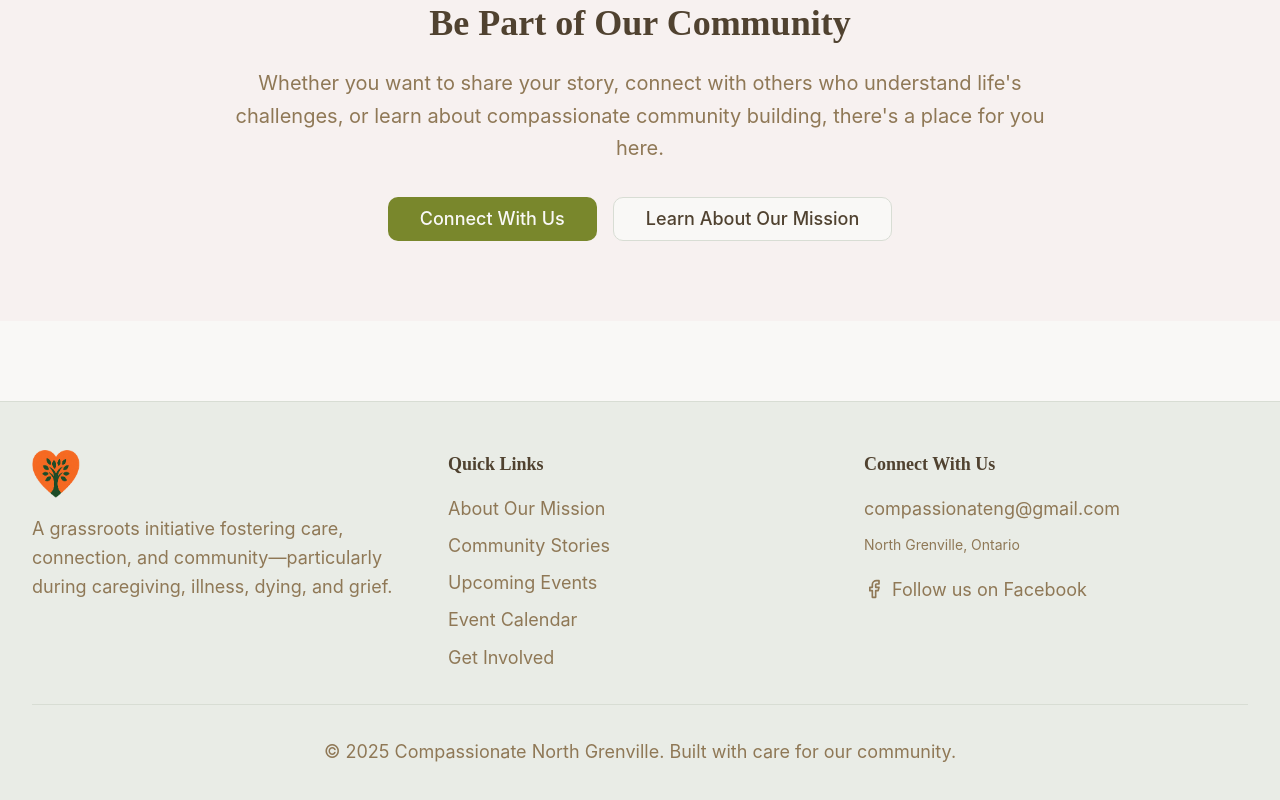
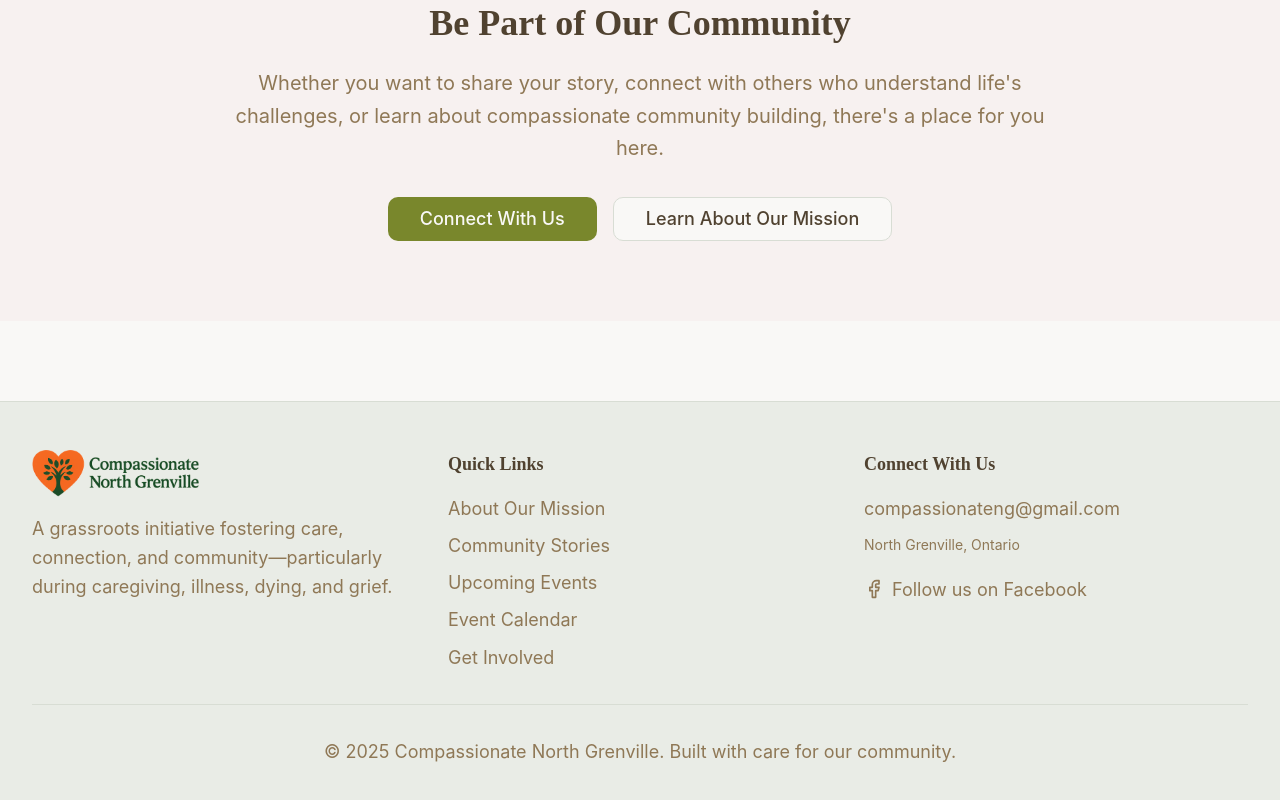
Before and after one commit to brianlapp/caring-north-stories-hub, a React (Vite) app: page / in a window 1280 px wide. Shown: the part 2790-3590 px from the top of the page. Built offline with nearby package versions, Linux system fonts and the light colour scheme.

Commit message:
Replace footer icon with full logo
Replaced the icon in the footer with the full logo image, matching the navigation bar.

```diff
--- a/src/components/Footer.tsx
+++ b/src/components/Footer.tsx
@@ -1,3 +1,4 @@
+
 import React from 'react';
 import { Facebook } from 'lucide-react';
 
@@ -9,9 +10,9 @@ const Footer = () => {
           {/* About */}
           <div>
             <img
-              src="/lovable-uploads/26a004ca-0a3e-4a08-a8ff-6c5996d5863b.png"
+              src="/lovable-uploads/7bcc77c2-4881-45b3-9f91-7e5807209ceb.png"
               alt="Compassionate North Grenville"
-              className="w-12 h-12 mb-4"
+              className="h-12 w-auto object-contain mb-4"
             />
             <p className="text-muted-foreground leading-relaxed">
               A grassroots initiative fostering care, connection, and community—particularly
```
